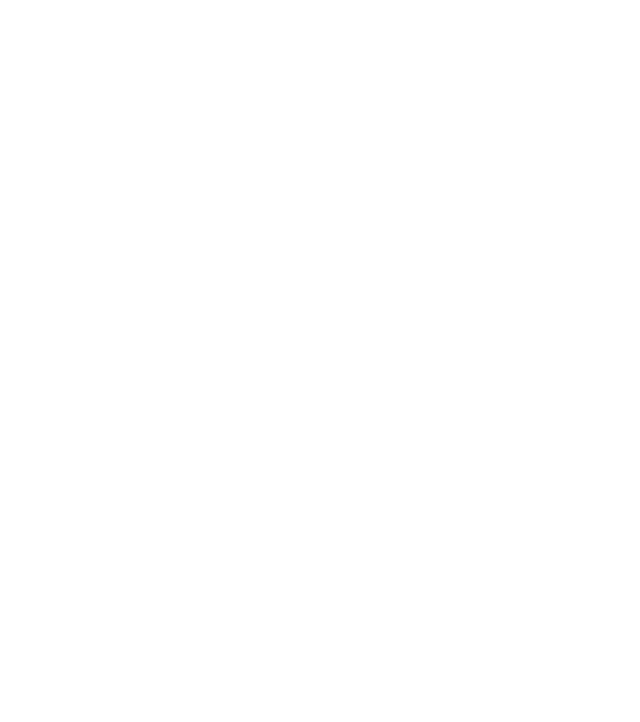
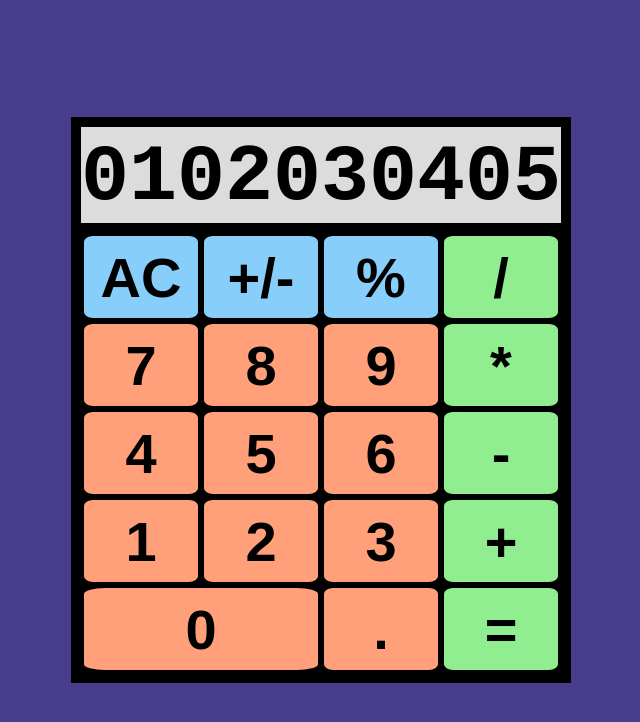
Before and after one commit to zeratheuz/calculator, a plain HTML site: page index.html in a window 1280 px wide. Shown: the whole page, without its empty margins (319-959 px from the left). Drawn offline with Linux system fonts and the light colour scheme.

Commit message:
Update HTML and CSS

```diff
--- a/index.html
+++ b/index.html
@@ -6,11 +6,37 @@
   <meta name="viewport" content="width=device-width, initial-scale=1.0">
   <link rel="shortcut icon" href="https://www.theodinproject.com/mstile-310x310.png" type="image/x-icon">
   <link rel="stylesheet" href="style.css">
+  <style>html{background-color: darkslateblue;}</style>
   <title>Calculator</title>
 </head>
 
 <body>
-  <div class="container"></div>
+  <div class="container">
+    <div class="output">0102030405</div>
+     <!-- <input class="output" type="text"> -->
+    <div class="buttons">
+      <button id="AC" class="other">AC</button>
+      <button id="+/-" class="other">+/-</button>
+      <button id="%" class="other">%</button>
+      <button id="/" class="operators">/</button>
+      <button id="7">7</button>
+      <button id="8">8</button>
+      <button id="9">9</button>
+      <button id="*" class="operators">*</button>
+      <button id="4">4</button>
+      <button id="5">5</button>
+      <button id="6">6</button>
+      <button id="-" class="operators">-</button>
+      <button id="1">1</button>
+      <button id="2">2</button>
+      <button id="3">3</button>
+      <button id="+" class="operators">+</button>
+      <button id="num0">0</button>
+      <button id=".">.</button>
+      <button id="=" class="operators">=</button>
+      <!-- <button></button> -->
+    </div>
+  </div>
   <script src="main.js"></script>
 </body>
 
--- a/style.css
+++ b/style.css
@@ -0,0 +1,64 @@
+html {
+  margin: 0;
+  padding: 0;
+  height: 100vh;
+  display: flex;
+  text-align: center;
+  align-items: center;
+  box-sizing: border-box;
+  justify-content: center;
+  font-family: 'Courier New', Courier, monospace;
+}
+
+button {
+  display: flex;
+  width: 15vmin;
+  height: 11vmin;
+  font-size: 7vmin;
+  font-weight: 600;
+  border-radius: 10%;
+  border-style: none;
+  justify-content: center;
+  align-items: center;
+  border: 0.4vmin solid black;
+  background-color: lightsalmon;
+}
+
+button:hover {
+  background-color: aliceblue;
+}
+
+.container {
+  width: 60vmin;
+  background-color: black;
+  border: 10px solid black;
+  overflow: hidden;
+}
+
+.output {
+  height: 12vmin;
+  text-align: end;
+  font-weight: 600;
+  font-size: 10vmin;
+  align-content: end;
+  background-color: white;
+  background-color: gainsboro;
+  border-bottom: 10px solid black;
+}
+
+.buttons {
+  display: flex;
+  flex-wrap: wrap;
+}
+
+#num0 {
+  flex-grow: 2;
+}
+
+.operators {
+  background-color: lightgreen;
+}
+
+.other {
+  background-color: lightskyblue;
+}
```
